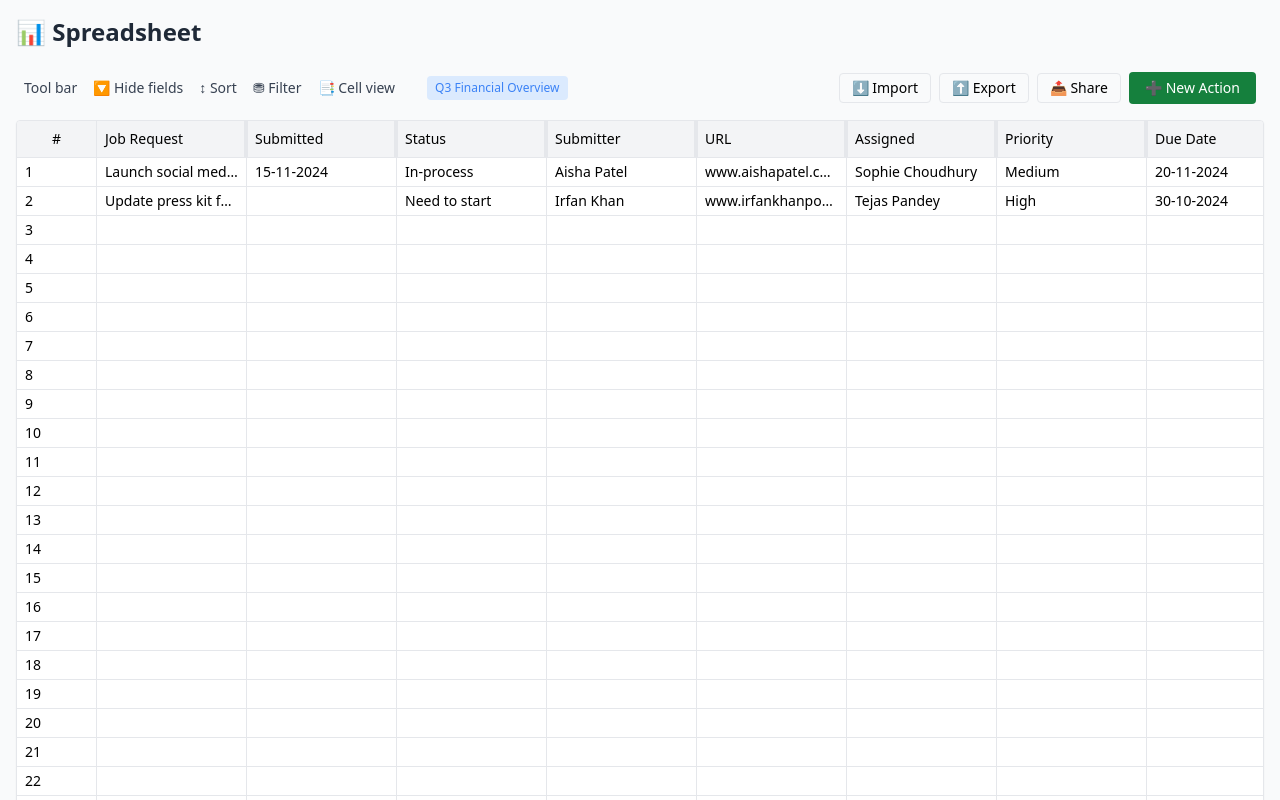
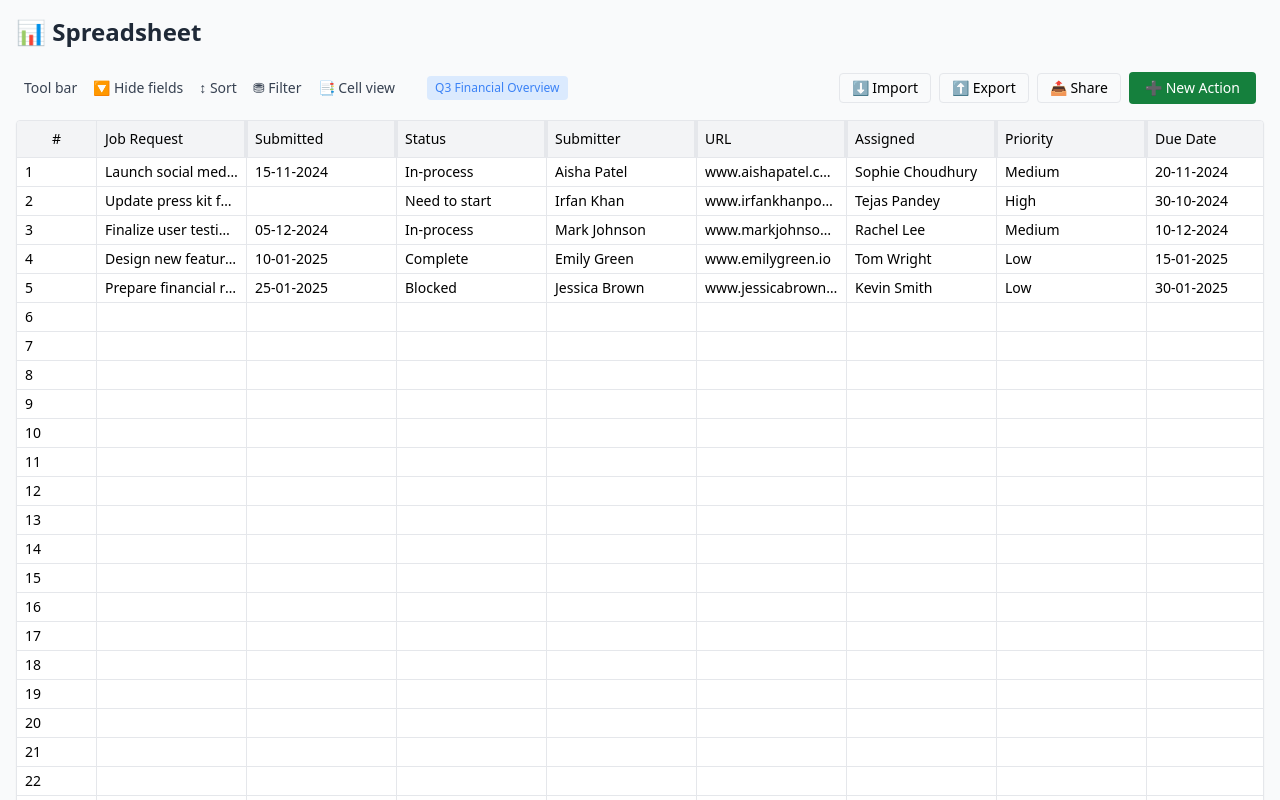
Before and after one commit to Sourabhgupta-11/Spreadsheet, a React (Create React App) app: page / in a window 1280 px wide. Shown: the top 800 px of the page. Built offline with nearby package versions, Linux system fonts and the light colour scheme.

Commit message:
add data to spreadsheet

```diff
--- a/src/components/Spreadsheet.js
+++ b/src/components/Spreadsheet.js
@@ -28,6 +28,39 @@ const defaultRows = [
     priority: 'High',
     dueDate: '30-10-2024',
     value: '3,500,000 ₹',
+  },
+  {
+    job: 'Finalize user testing feedback for app',
+    submitted: '05-12-2024',
+    status: 'In-process',
+    submitter: 'Mark Johnson',
+    url: 'www.markjohnson.dev',
+    assigned: 'Rachel Lee',
+    priority: 'Medium',
+    dueDate: '10-12-2024',
+    value: '4,750,000 ₹',
+  },
+  {
+    job: 'Design new features for the website',
+    submitted: '10-01-2025',
+    status: 'Complete',
+    submitter: 'Emily Green',
+    url: 'www.emilygreen.io',
+    assigned: 'Tom Wright',
+    priority: 'Low',
+    dueDate: '15-01-2025',
+    value: '5,900,000 ₹',
+  },
+  {
+    job: 'Prepare financial report for Q4',
+    submitted: '25-01-2025',
+    status: 'Blocked',
+    submitter: 'Jessica Brown',
+    url: 'www.jessicabrown.org',
+    assigned: 'Kevin Smith',
+    priority: 'Low',
+    dueDate: '30-01-2025',
+    value: '2,800,000 ₹',
   },
   ...Array.from({ length: 25 }, () => ({
     job: '',
```
